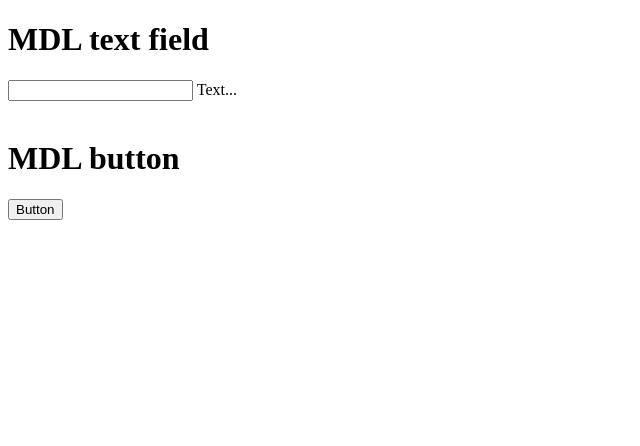
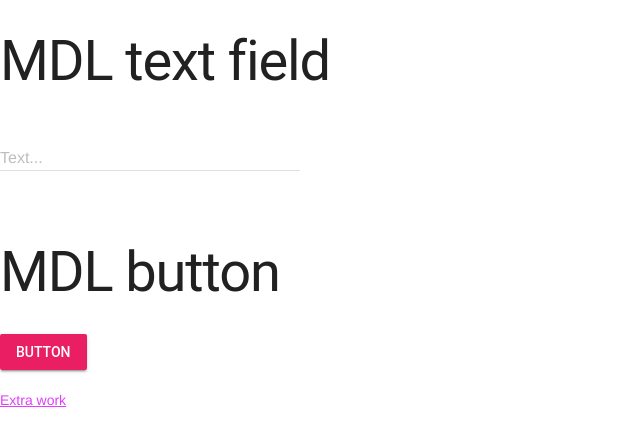
Before and after one commit to RahulS416/weekly4b-assignment, a plain HTML site: page index.html in a window 1280 px wide. Shown: the whole page, without its empty margins (0-640 px from the left). Drawn offline with nearby package versions, Linux system fonts and the light colour scheme; files that its build step writes are made by us from their sources.

Commit message:
Unit 1-05 extra edits

```diff
--- a/index.html
+++ b/index.html
@@ -2,10 +2,13 @@
 <html>
   <head>
     <link rel="stylesheet" href="styles.css">
+    <link rel="stylesheet" href="https://fonts.googleapis.com/icon?family=Material+Icons">
+    <link rel="stylesheet" href="https://code.getmdl.io/1.3.0/material.pink-purple.min.css">
     <title>Page Title</title>
   </head>
 
   <body>
+    <script defer src="https://code.getmdl.io/1.3.0/material.min.js"></script>
     <h1>MDL text field</h1>
     <!-- Simple Textfield -->
     <form action="#">
@@ -20,6 +23,9 @@
     <button class="mdl-button mdl-js-button mdl-button--raised mdl-button--colored">
       Button
     </button>
+    <br>
+    <br>
+    <a href="./index2.html">Extra work</a>
   </body>
 
 </html>
```
Also changed, not shown: index2.html (+2 -2 lines).
